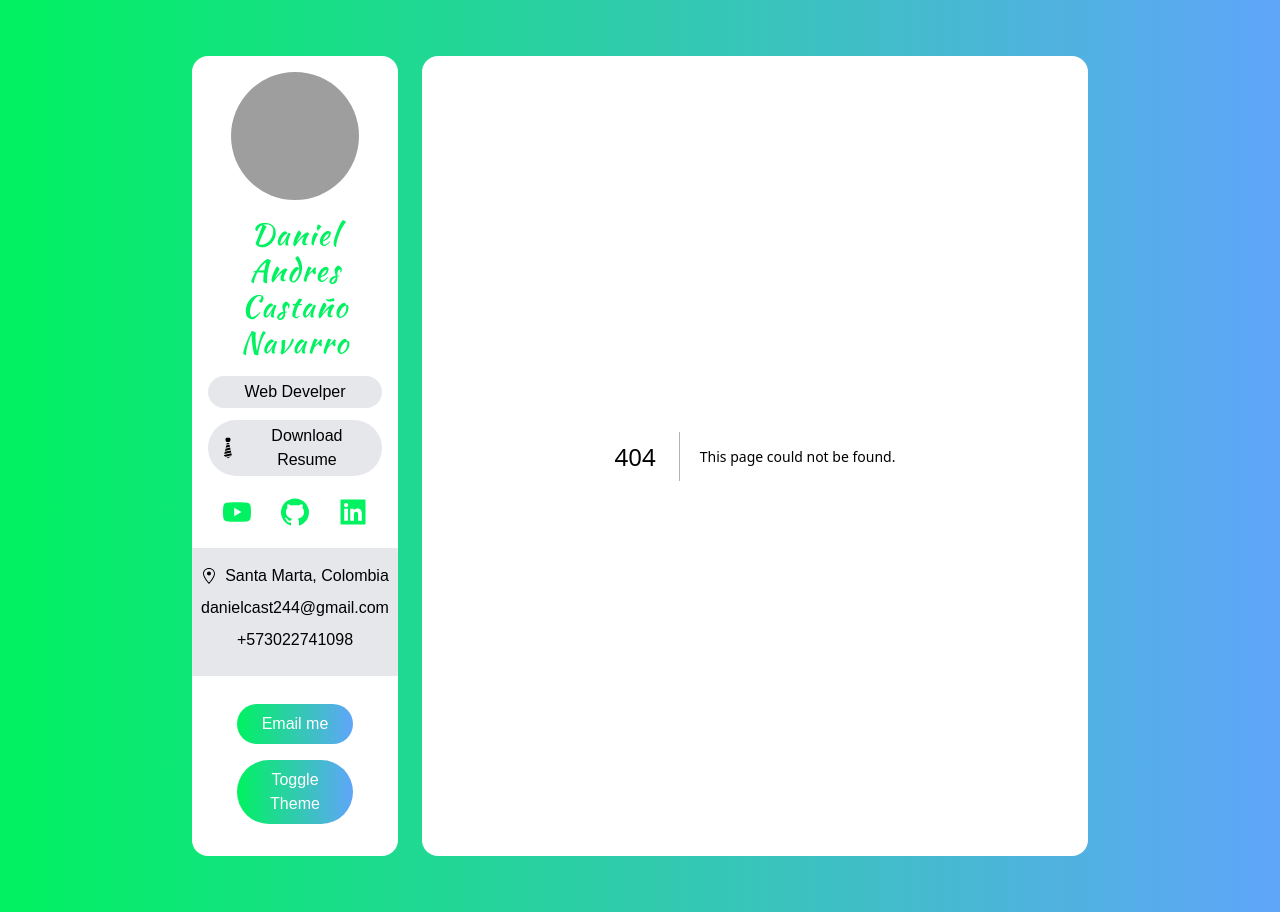
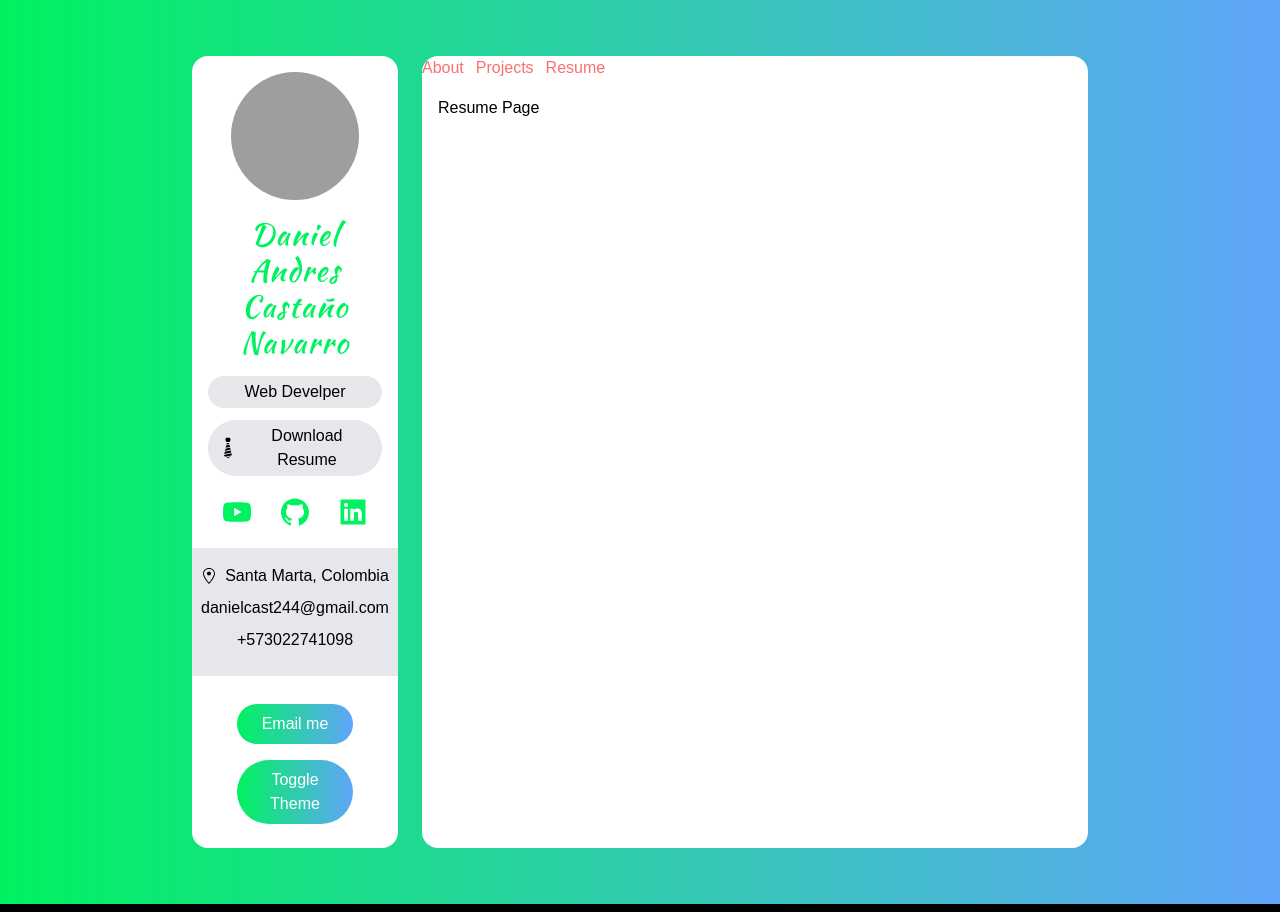
Before and after one commit to OneArc16/PortfolioDaniel, a Next.js app: page /resume in a window 1280 px wide. Before the commit this address had no page. Built offline with nearby package versions, Linux system fonts and the light colour scheme; grey boxes are pictures that could not be loaded.

Commit message:
SE DA CAMBIO DE RAMA Y SE FUNCIONALIDAD

```diff
--- /dev/null
+++ b/components/Navbar.tsx
@@ -0,0 +1,50 @@
+import React from 'react'
+import { useState, useEffect } from 'react'
+import Link from 'next/link'
+import { useRouter } from 'next/router'
+
+const NavItem = useRouter
+
+const Navbar = () => {
+
+  const [activeItem, setActiveItem] = useState<string>('')
+
+  const {pathname} = useRouter()
+
+  useEffect(() => {
+        if(pathname === "/") setActiveItem('About')
+        if(pathname === "/Projects") setActiveItem('Projects')
+        if(pathname === "/Resume") setActiveItem('Resume')
+  }, [])
+
+    return (
+    <div>
+      <span className='font-bold text-green'>{activeItem}</span>
+      <div className='flex space-x-3 text-red-400 font-lg'>
+        {activeItem !== 'About' && (
+        <Link href='/'>
+
+                <span onClick={()=>setActiveItem('About')}>About</span>
+
+        </Link>
+        )}
+                {activeItem !== 'Projects' && (
+        <Link href='/projects'>
+
+                <span onClick={()=>setActiveItem('Projects')}>Projects</span>
+
+        </Link>
+        )}
+                {activeItem !== 'Resume' && (
+        <Link href='/resume'>
+
+                <span onClick={()=>setActiveItem('Resume')}>Resume</span>
+
+        </Link>
+        )}
+      </div>
+    </div>
+  )
+}
+
+export default Navbar
--- a/components/Sidebar.tsx
+++ b/components/Sidebar.tsx
@@ -1,11 +1,14 @@
 import { AiFillGithub, AiFillLinkedin, AiFillYoutube } from 'react-icons/ai';
 import { GoLocation } from 'react-icons/go';
 import { GiTie } from 'react-icons/gi'
+import profile from '../public/images/Foto.jpg'
+import Image from 'next/image';
 
 const Sidebar = () => {
   return (
     <div>
       <img src='https://lh3.googleusercontent.com/a/AAcHTte1uVpe26T2fbfzbfkWIAOf1t6bIalMl7en3aStV5knNdW9Fw4genhnwyz2NP1uv5l_iYADu1yy9Z4jn2oKDzrGc8Y=s288-c-no' alt='user avatar' className='w-32 h-32 mx-auto rounded-full'/>
+      {/* <Image src='/../public/images/Foto.jpg' alt='user avatar' priority={true} width={70} height={70} className='mx-auto rounded-full'/> */}
         <h3 className='my-4 text-3xl font-medium tracking-wider font-kaushan'>
             <span className='text-green'>Daniel Andres Castaño Navarro</span>
         </h3>
--- a/pages/_app.tsx
+++ b/pages/_app.tsx
@@ -1,5 +1,5 @@
 import Sidebar from '@/components/Sidebar'
-import Slidebar from '@/components/Sidebar'
+import Navbar from '@/components/Navbar'
 import '@/styles/globals.css'
 import type { AppProps } from 'next/app'
 
@@ -7,7 +7,8 @@
   return (
     <div className='grid grid-cols-12 gap-6 px-5 lg:px-48 my-14 sm:px-20 md:px-32'>
       <div className='col-span-12 p-4 text-center bg-white lg:col-span-3 rounded-2xl'><Sidebar /></div>
-        <div className='col-span-12 bg-white lg:col-span-9 rounded-2xl'>
+        <div className='flex flex-col col-span-12 bg-white lg:col-span-9 rounded-2xl'>
+          <Navbar />
           <Component {...pageProps} />
         </div>
     </div>
--- /dev/null
+++ b/pages/projects.tsx
@@ -0,0 +1,11 @@
+import React from 'react'
+
+const projects = () => {
+  return (
+    <div className='p-4'>
+      Projects page
+    </div>
+  )
+}
+
+export default projects
--- /dev/null
+++ b/pages/resume.tsx
@@ -0,0 +1,11 @@
+import React from 'react'
+
+const resume = () => {
+  return (
+    <div className='p-4'>
+      Resume Page
+    </div>
+  )
+}
+
+export default resume
```
Also changed, not shown: 2 other files (tests, documents, lock files or other folders).
